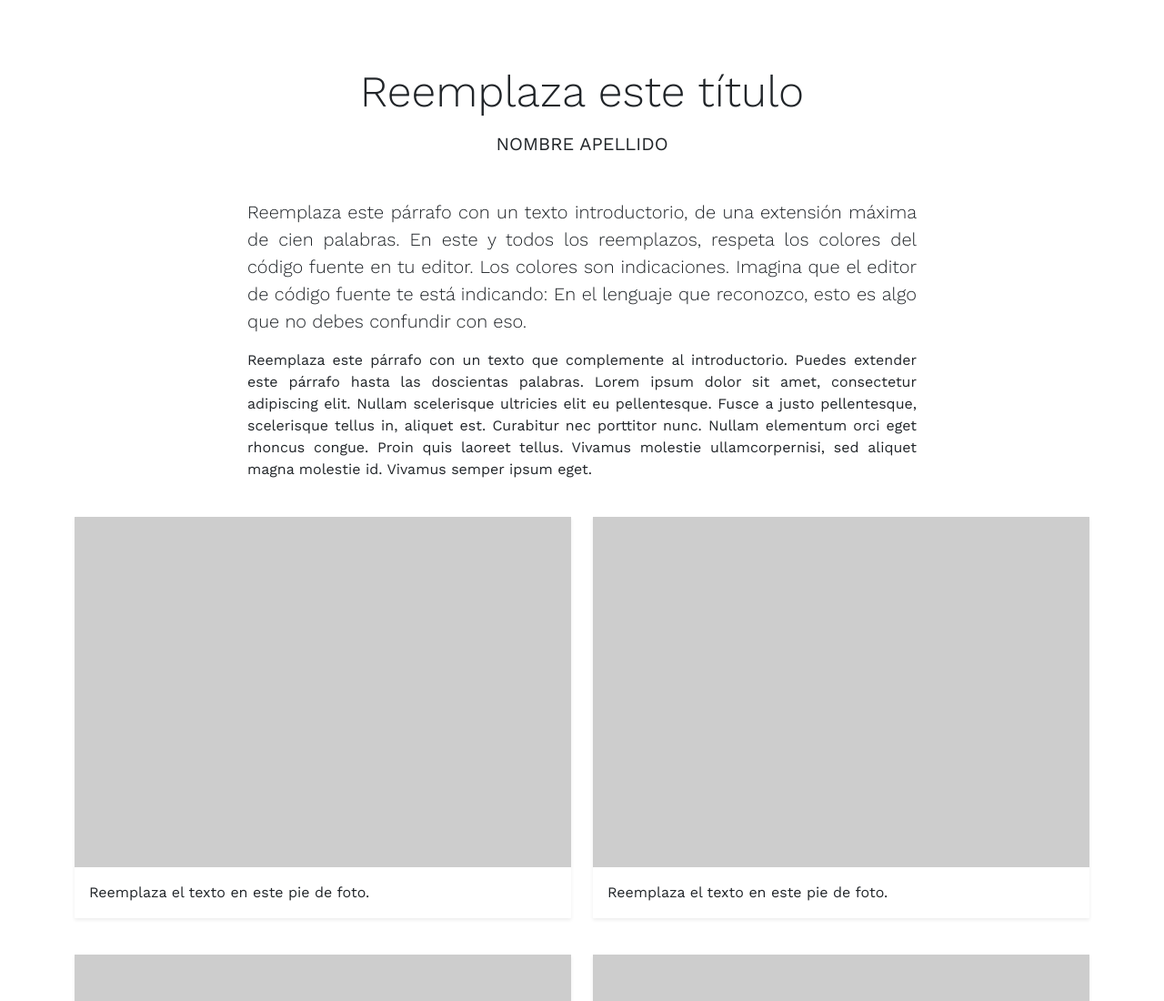
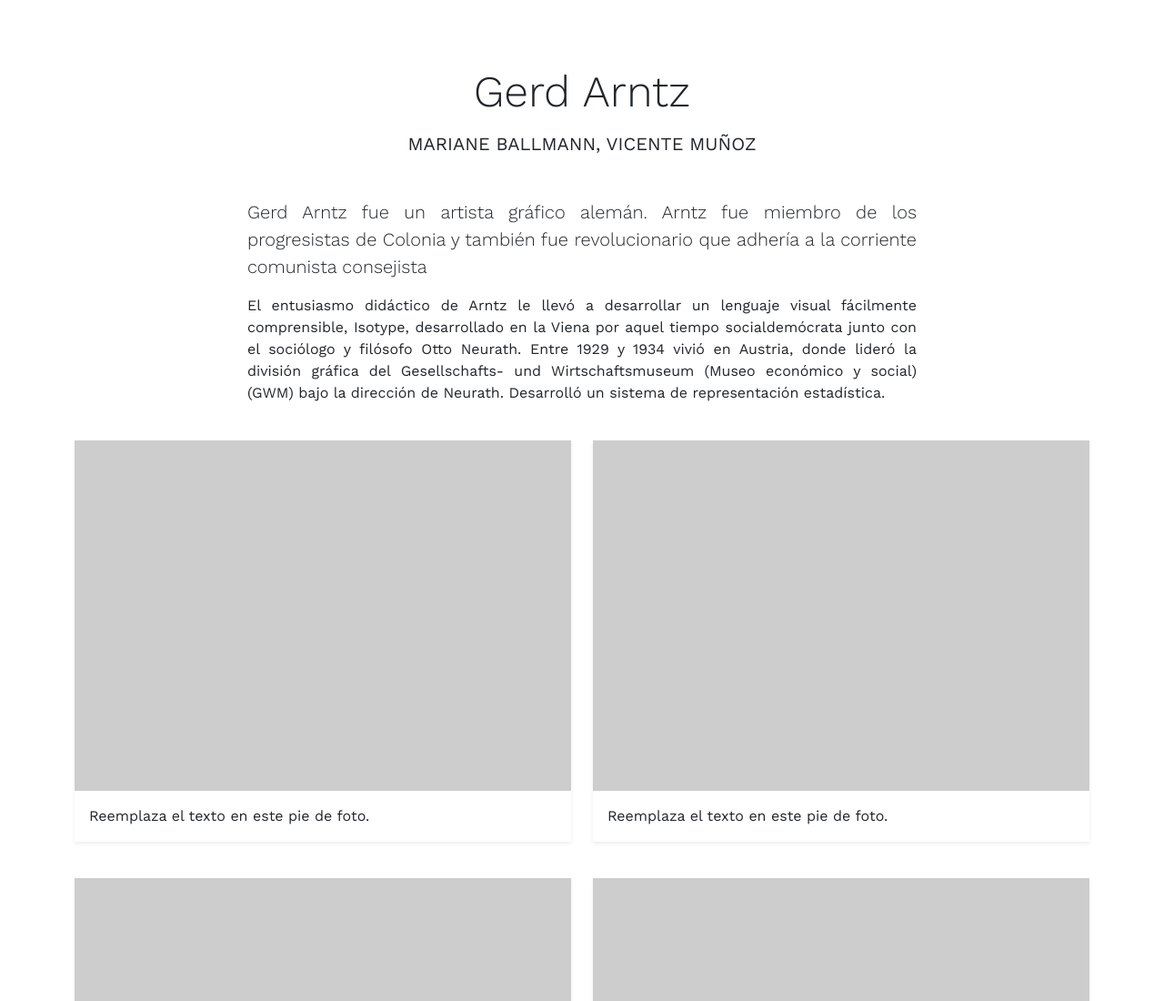
Before and after one commit to vicentemunozenr/Infografia-digital, a plain HTML site: page index.html in a window 1280 px wide. Shown: the top 1100 px of the page at 91% size. Drawn offline with nearby package versions, Linux system fonts and the light colour scheme.

Commit message:
Update index.html

```diff
--- a/index.html
+++ b/index.html
@@ -18,13 +18,13 @@
             <div class="row py-4">
                 <div class="col-sm-11 col-md-10 col-lg-9 col-xl-8 col-xxl-7 mx-auto">
 
-                    <h1 class="mb-3 mt-5 text-center display-5 ">Reemplaza este título</h1>
+                    <h1 class="mb-3 mt-5 text-center display-5 ">Gerd Arntz</h1>
 
-                    <h2 class="mb-5 text-center text-uppercase fs-5">Nombre Apellido</h2>
+                    <h2 class="mb-5 text-center text-uppercase fs-5">Mariane Ballmann, Vicente Muñoz</h2>
 
-                    <p class="lead">Reemplaza este párrafo con un texto introductorio, de una extensión máxima de cien palabras. En este y todos los reemplazos, respeta los colores del código fuente en tu editor. Los colores son indicaciones. Imagina que el editor de código fuente te está indicando: En el lenguaje que reconozco, esto es algo que no debes confundir con eso.</p>
+                    <p class="lead"> Gerd Arntz fue un artista gráfico alemán. Arntz fue miembro de los progresistas de Colonia y también fue revolucionario que adhería a la corriente comunista consejista</p>
 
-                    <p>Reemplaza este párrafo con un texto que complemente al introductorio. Puedes extender este párrafo hasta las doscientas palabras. Lorem ipsum dolor sit amet, consectetur adipiscing elit. Nullam scelerisque ultricies elit eu pellentesque. Fusce a justo pellentesque, scelerisque tellus in, aliquet est. Curabitur nec porttitor nunc. Nullam elementum orci eget rhoncus congue. Proin quis laoreet tellus. Vivamus molestie ullamcorpernisi, sed aliquet magna molestie id. Vivamus semper ipsum eget.</p>
+                    <p> El entusiasmo didáctico de Arntz le llevó a desarrollar un lenguaje visual fácilmente comprensible, Isotype, desarrollado en la Viena por aquel tiempo socialdemócrata junto con el sociólogo y filósofo Otto Neurath. Entre 1929 y 1934 vivió en Austria, donde lideró la división gráfica del Gesellschafts- und Wirtschaftsmuseum (Museo económico y social) (GWM) bajo la dirección de Neurath. Desarrolló un sistema de representación estadística. </p>
 
                 </div>
             </div>
```
